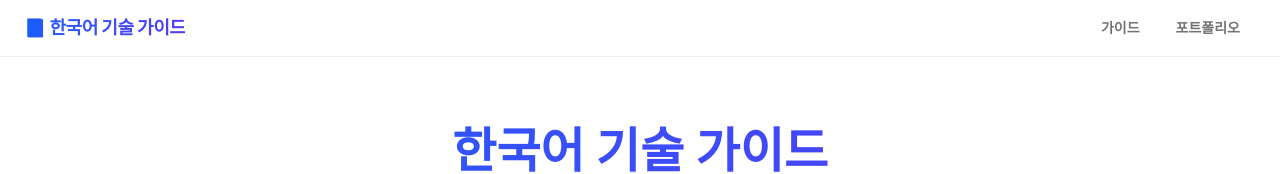
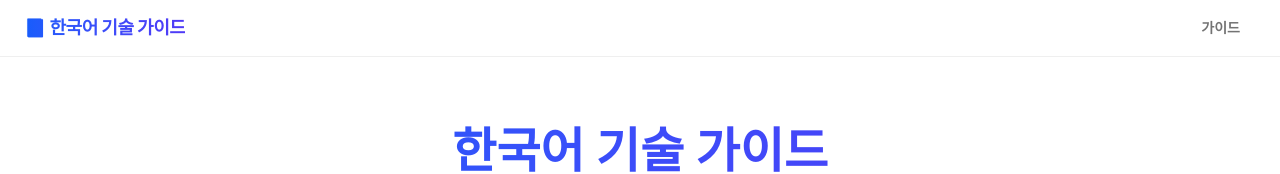
Before and after one commit to jsy8481/jsy8481.github.io, a Next.js app: page / in a window 1280 px wide. Shown: the top 174 px of the page. Built offline with nearby package versions, Linux system fonts and the light colour scheme.

Commit message:
fix: remark-gfm 의존성 추가 및 배경색 흰색 적용

```diff
--- a/package.json
+++ b/package.json
@@ -21,6 +21,7 @@
     "react": "^19.2.3",
     "react-dom": "^19.2.3",
     "rehype-pretty-code": "^0.14.1",
+    "remark-gfm": "^4.0.1",
     "shiki": "^3.22.0",
     "tailwind-merge": "^3.4.1",
     "tailwindcss-animate": "^1.0.7"
--- a/src/app/layout.tsx
+++ b/src/app/layout.tsx
@@ -25,7 +25,7 @@ export default function RootLayout({
           crossOrigin="anonymous"
         ></script>
       </head>
-      <body className={inter.className}>
+      <body className={`${inter.className} bg-white`}>
         <Navigation />
         <main className="min-h-screen">
           {children}
--- a/src/components/Navigation.tsx
+++ b/src/components/Navigation.tsx
@@ -12,7 +12,7 @@ export default function Navigation() {
     };
 
     return (
-        <nav className="sticky top-0 z-50 border-b border-border/60 bg-background/80 backdrop-blur-lg">
+        <nav className="sticky top-0 z-50 border-b border-border/60 bg-white">
             <div className="max-w-7xl mx-auto flex justify-between items-center h-14 px-6">
                 <Link
                     href="/"
@@ -34,18 +34,6 @@ export default function Navigation() {
                     >
                         가이드
                     </Link>
-                    <Link
-                        href="/portfolio"
-                        className={`
-                            px-4 py-1.5 rounded-full text-sm font-semibold transition-all duration-200
-                            ${isActive('/portfolio')
-                                ? 'bg-blue-600 text-white shadow-sm shadow-blue-500/25'
-                                : 'text-muted-foreground hover:text-foreground hover:bg-muted'
-                            }
-                        `}
-                    >
-                        포트폴리오
-                    </Link>
                 </div>
             </div>
         </nav>
```
